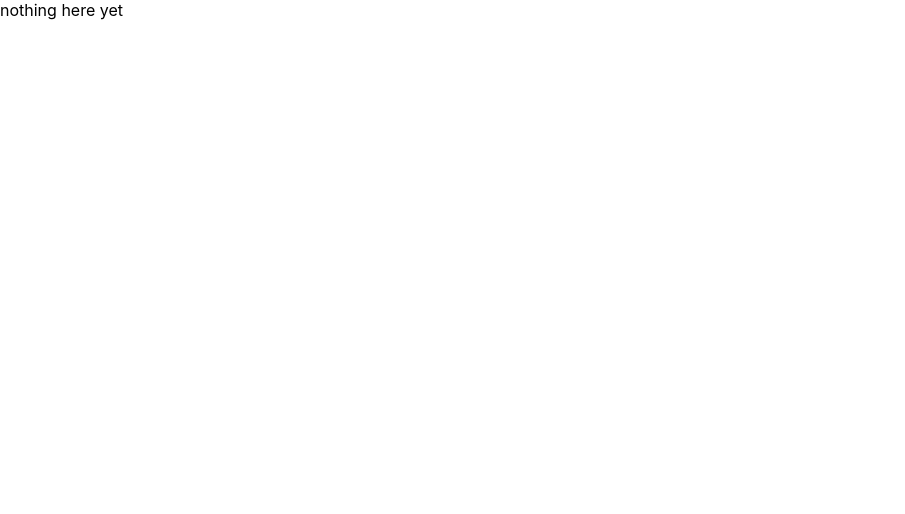
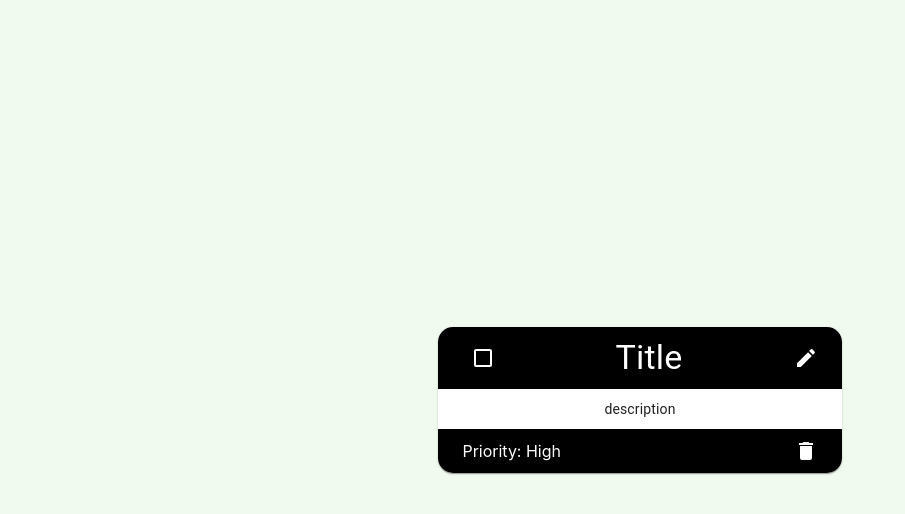
Before and after one commit to DenysTymchenko/Tasks-List, a React (Create React App) app: page / in a window 1280 px wide. Shown: the top 514 px of the page, without its empty margins (0-905 px from the left). Built offline with nearby package versions, Linux system fonts and the light colour scheme; the HTML template or start-up script is replaced by a standard one.

Commit message:
base structure and styling done

```diff
--- a/package.json
+++ b/package.json
@@ -5,6 +5,7 @@
   "dependencies": {
     "@emotion/react": "^11.11.0",
     "@emotion/styled": "^11.11.0",
+    "@mui/icons-material": "^5.11.16",
     "@mui/material": "^5.13.2",
     "@reduxjs/toolkit": "^1.9.5",
     "@testing-library/jest-dom": "^5.16.5",
--- a/src/App.js
+++ b/src/App.js
@@ -1,4 +1,4 @@
-import TaskList from './pages/TaskList';
+import TaskList from './pages/TaskList/TaskList';
 import './App.css';
 
 function App() {
--- a/src/components/TaskItem.jsx
+++ /dev/null
@@ -1,5 +0,0 @@
-export default function TaskItem() {
-  return (
-    'nothing here yet'
-  )
-}
--- /dev/null
+++ b/src/components/TaskItem/TaskItem.css
@@ -0,0 +1,35 @@
+.task {
+  width: 35%;
+}
+
+.task * {
+  text-align: center;
+  word-break: break-all;
+}
+
+.task svg {
+  cursor: pointer;
+}
+
+.task-header, .task-footer {
+  display: flex !important; /*<Conteiner> overwrites this css property to block*/
+  justify-content: space-between;
+  align-items: center;
+  color: var(--secondary);
+  background-color: black;
+  padding-top: 10px;
+  padding-bottom: 10px;
+}
+
+.description {
+  padding: 10px 24px;
+}
+
+.task-header {
+  border-top-left-radius: 15px;
+  border-top-right-radius: 15px;
+}
+.task-footer {
+  border-bottom-left-radius: 15px;
+  border-bottom-right-radius: 15px;
+}
--- /dev/null
+++ b/src/components/TaskItem/TaskItem.jsx
@@ -0,0 +1,26 @@
+import {
+  Checkbox,
+  Container,
+  Paper,
+  Typography
+} from "@mui/material";
+import EditIcon from '@mui/icons-material/Edit';
+import DeleteIcon from '@mui/icons-material/Delete';
+import './TaskItem.css';
+
+export default function TaskItem() {
+  return (
+    <Paper className='task' sx={{ borderRadius: '15px' }}>
+      <Container className='task-header'>
+        <Checkbox sx={{ color: 'var(--secondary) !important' }} />
+        <Typography className='title' variant='h4'>Title</Typography>
+        <EditIcon />
+      </Container>
+      <Typography className='description' variant='body2'>description</Typography>
+      <Container className='task-footer'>
+        <Typography className='priority' variant='body'>Priority: High</Typography>
+        <DeleteIcon />
+      </Container>
+    </Paper>
+  )
+}
--- a/src/index.css
+++ b/src/index.css
@@ -1,13 +1,26 @@
+:root {
+  --main: #F1FAEE;
+  --secondary: #FFFFFF;
+  --low-priority: #2A9D8F;
+  --medium-priority: #F4A261;
+  --high-priority: #E63946;
+}
+
+* {
+  margin: 0;
+  padding: 0;
+  box-sizing: border-box;
+}
+
 body {
-  margin: 0;
   font-family: -apple-system, BlinkMacSystemFont, 'Segoe UI', 'Roboto', 'Oxygen',
     'Ubuntu', 'Cantarell', 'Fira Sans', 'Droid Sans', 'Helvetica Neue',
     sans-serif;
   -webkit-font-smoothing: antialiased;
   -moz-osx-font-smoothing: grayscale;
+  background-color: var(--main);
 }
 
-code {
-  font-family: source-code-pro, Menlo, Monaco, Consolas, 'Courier New',
-    monospace;
+body > * {
+  color: var(--secondary);
 }
--- a/src/pages/TaskList.jsx
+++ /dev/null
@@ -1,7 +0,0 @@
-import TaskItem from "../components/TaskItem";
-
-export default function TaskList() {
-  return (
-    <TaskItem />
-  )
-}
--- /dev/null
+++ b/src/pages/TaskList/TaskList.css
@@ -0,0 +1,7 @@
+.task-list {
+  min-height: 100vh;
+  display: flex !important; /*<Conteiner> overwrites this css property to block*/
+  flex-direction: column;
+  align-items: center;
+  justify-content: center;
+}
--- /dev/null
+++ b/src/pages/TaskList/TaskList.jsx
@@ -0,0 +1,11 @@
+import { Container } from "@mui/material";
+import TaskItem from "../../components/TaskItem/TaskItem";
+import './TaskList.css'
+
+export default function TaskList() {
+  return (
+    <Container className='task-list'>
+      <TaskItem />
+    </Container>
+  )
+}
```
Also changed, not shown: 1 other file (tests, documents, lock files or other folders).
